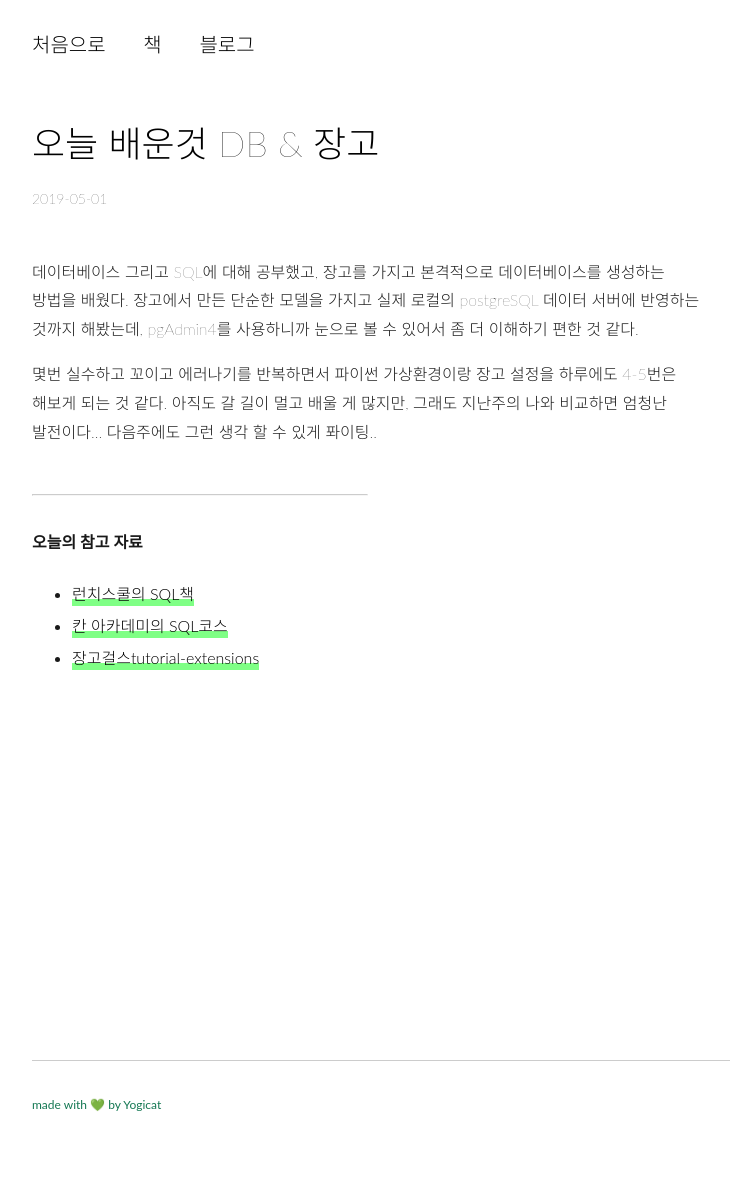
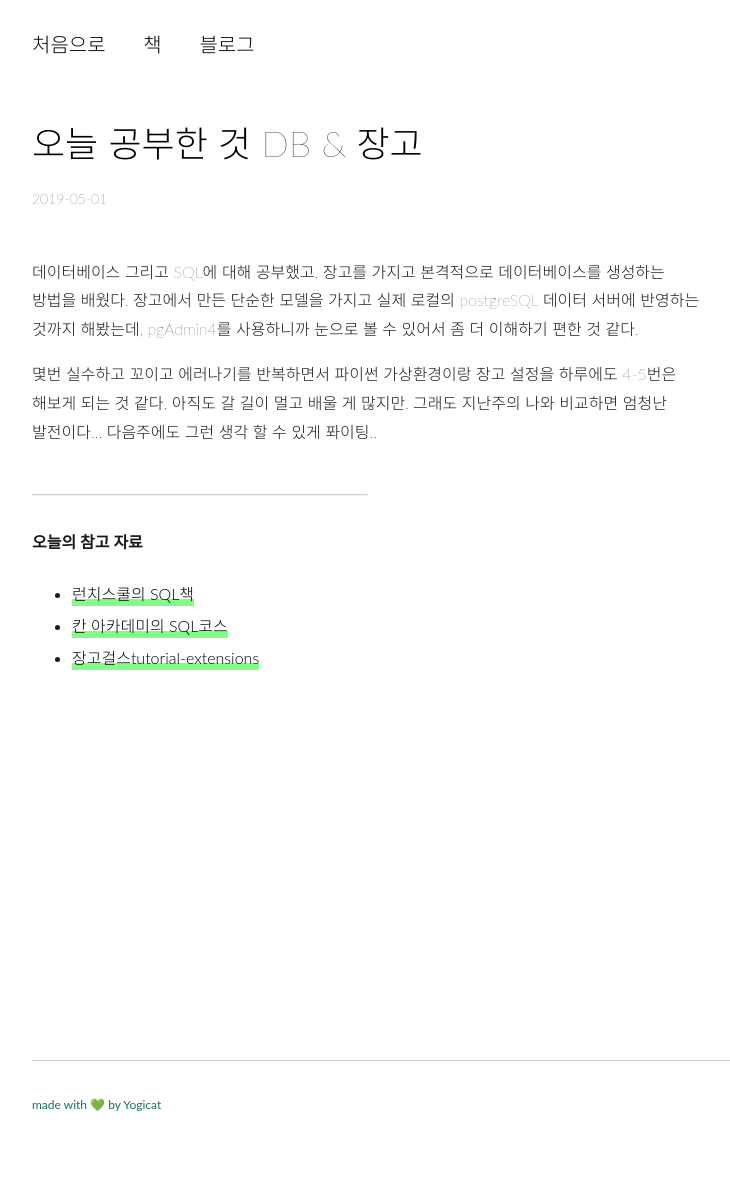
Before and after one commit to yogicat/yogicat.github.io, a Jekyll site: the page built from _posts/2019-05-01-til-django-more.md, in a window 1280 px wide. Shown: the whole page, without its empty margins (128-858 px from the left). Built offline with Jekyll 4.4.1, drawn with Linux system fonts in a browser that asks for light colours.

Commit message:
🐛 fix title

```diff
--- a/_posts/2019-05-01-til-django-more.md
+++ b/_posts/2019-05-01-til-django-more.md
@@ -1,6 +1,6 @@
 ---
 layout: post
-title: 오늘 배운것 DB & 장고
+title: 오늘 공부한 것 DB & 장고
 date: 2019-05-01 23:53 +0900
 categories: blog
 tags: til
```
